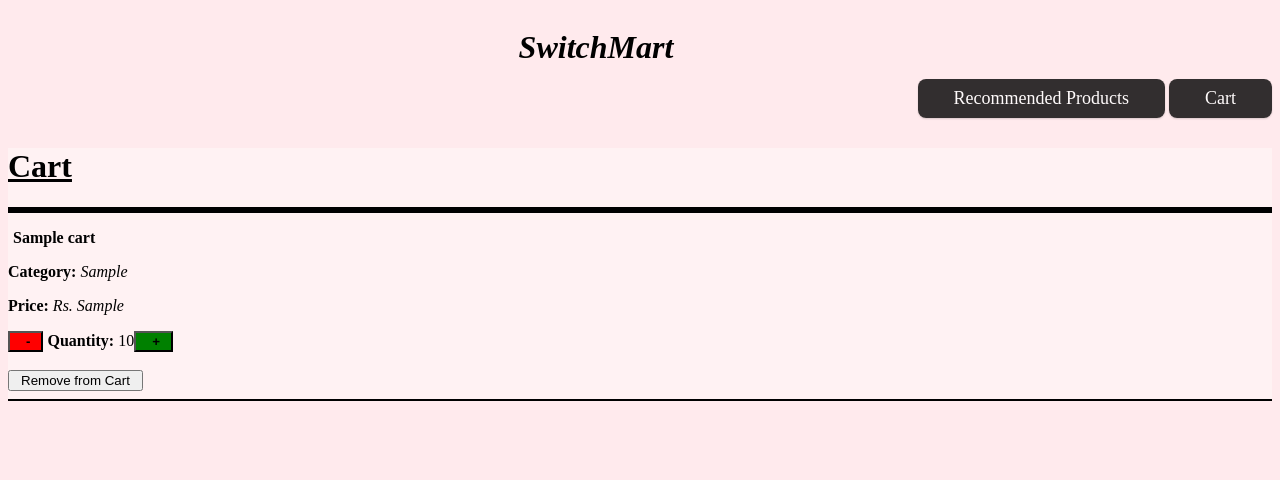
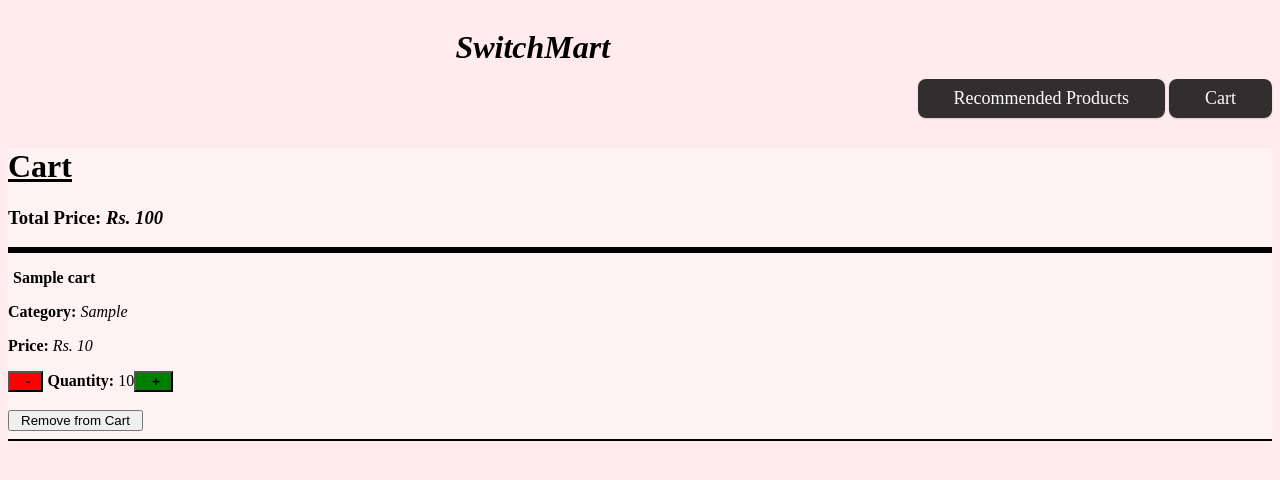
Before and after one commit to nikijraj/Online-Shopping-SwitchMart, a Django app: page /cart_page/ in a window 1280 px wide. Shown: the top 480 px of the page. Run offline with Django 3.2, Linux system fonts and the light colour scheme; tables that the repository leaves empty hold one stand-in row (values such as "Sample post").

Commit message:
Presentation Mode

```diff
--- a/switchmart/models.py
+++ b/switchmart/models.py
@@ -25,7 +25,8 @@ class Filters(models.Model):
 class Cart(models.Model):
 	date=models.DateTimeField(default=timezone.now)
 	prod_name=models.TextField()
-	price=models.TextField()
+#	price=models.TextField()
+	price=models.IntegerField()
 	quantity=models.IntegerField(default=1)
 	category=models.TextField()
 
--- a/switchmart/templates/switchmart/base.html
+++ b/switchmart/templates/switchmart/base.html
@@ -27,7 +27,7 @@
 		border-radius: 8px;
 	}
 	#b1{
-		margin-left: 40%;
+		margin-left: 35%;
 
 	}
 	#b1,#b1{
--- a/switchmart/templates/switchmart/browse_products.html
+++ b/switchmart/templates/switchmart/browse_products.html
@@ -15,7 +15,7 @@
 				<p><a href="{% url 'product_details' pk=product.pk %}"><b>{{ product.prod_name|linebreaksbr }}</b></a><p>
         		<b>Category:</b> <i> {{ product.category }} </i>
     	        <p><b> Price: </b> <i> Rs. {{ product.price|linebreaksbr }}</i></p>
-				<button onclick="alert('adding to cart...')"> <a href="{% url 'create_cart_obj' pk=product.pk %}">Add to Cart</a></button>
+				<button style="background-color: #d9f1e9;" onclick="alert('adding to cart...')"> <a href="{% url 'create_cart_obj' pk=product.pk %}">Add to Cart</a></button>
 				<br/>
 		    </div>
 			<hr style="border:1px solid black;">
--- a/switchmart/templates/switchmart/cart_page.html
+++ b/switchmart/templates/switchmart/cart_page.html
@@ -2,6 +2,11 @@
 
 	{% block content %}
 		<h1><u>Cart</u></h1>
+		{% if total %}
+	        <h3> Total Price: <i> Rs. {{ total }} </i> </h3>
+		{% else %}
+			<h3> Your cart is empty! </h3>
+		{% endif %}
 		<hr style="border:3px solid black;">
 		{% for product in products %}
    		 	<div>
--- a/switchmart/templates/switchmart/product_details.html
+++ b/switchmart/templates/switchmart/product_details.html
@@ -6,6 +6,6 @@
         <h4><b>Category:</b> <i> {{ product.category }} </i> </h4>
         <h4><b>Price:</b> <i> Rs. {{ product.price }} </i> </h4>
         <h5><p>{{ product.details }}</p></h5>
-		<button onclick="alert('adding to cart...')"> <a href="{% url 'create_cart_obj' pk=product.pk%}">Add to Cart</a></button>
+		<button style="background-color: #d9f1e9;" onclick="alert('adding to cart...')"> <a href="{% url 'create_cart_obj' pk=product.pk%}">Add to Cart</a></button>
         <hr>
 {% endblock %}
--- a/switchmart/views.py
+++ b/switchmart/views.py
@@ -20,18 +20,21 @@ def cartToBrowse(l1):
 
 def browse_products(request):
 		products=Browse.objects.all().order_by('price')
-		print(len(products))
 		return render(request, 'switchmart/browse_products.html', {'products':products})
 
 def product_details(request,pk):
         product = get_object_or_404(Browse, pk=pk)
-        print("Product.pk",product.pk)
         return render(request, 'switchmart/product_details.html', {'product': product})
 
 def cart_page(request):
         cart_obj=Cart.objects.all().order_by('-date')
+        if len(list(cart_obj)):
+            tot_price = sum([item.quantity * item.price for item in list(cart_obj)])
+        else:
+            tot_price = 0
+
 #       products=cartToBrowse(cart_obj)
-        return render(request, 'switchmart/cart_page.html', {'products': cart_obj})
+        return render(request, 'switchmart/cart_page.html', {'products': cart_obj,'total': tot_price})
 
 def create_cart_obj(request,pk):
 		product = get_object_or_404(Browse, pk=pk)
@@ -42,8 +45,6 @@ def create_cart_obj(request,pk):
 			in_cart[0].quantity+=1
 			in_cart[0].save()
 
-		print(product.pk)
-#		return redirect('cart_page')
 		return redirect('browse_products')
 #       return render(request, 'switchmart/browse_products.html',{})
 
```
Also changed, not shown: switchmart/urls.py (+0 -13 lines), switchmart/migrations/0008_alter_cart_price.py (added).
